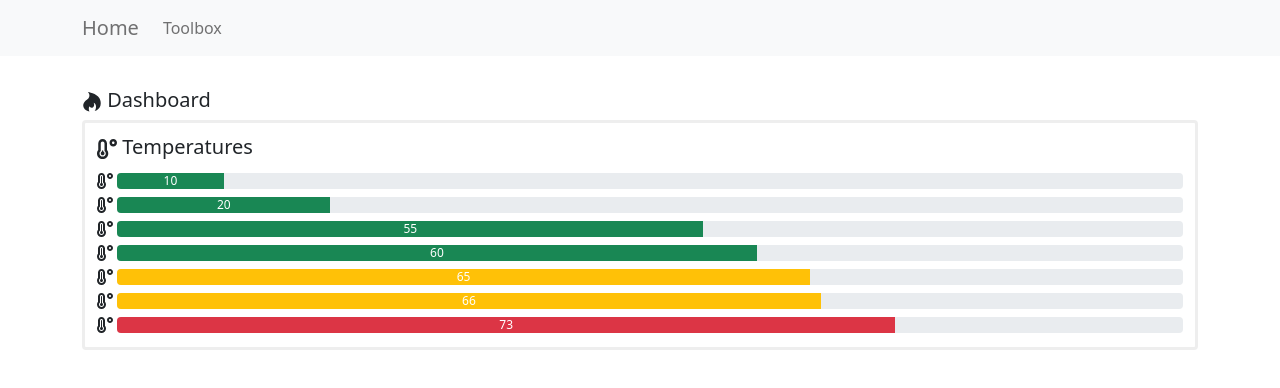
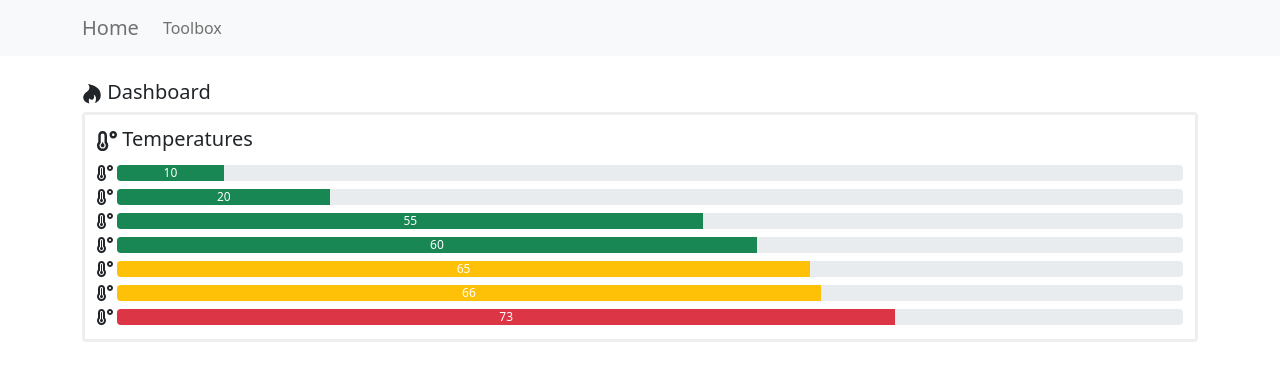
Before and after one commit to indestinee/frontend, a React (Create React App) app: page / in a window 1280 px wide. Shown: the top 388 px of the page. Built offline with nearby package versions, Linux system fonts and the light colour scheme; no server answers.

Commit message:
update css

```diff
--- a/src/App.css
+++ b/src/App.css
@@ -1,5 +1,5 @@
 .app-container {
     display: flex;
     flex-direction: column;
-    margin-top: 1rem;
+    margin-top: 0.5rem;
 }
```
